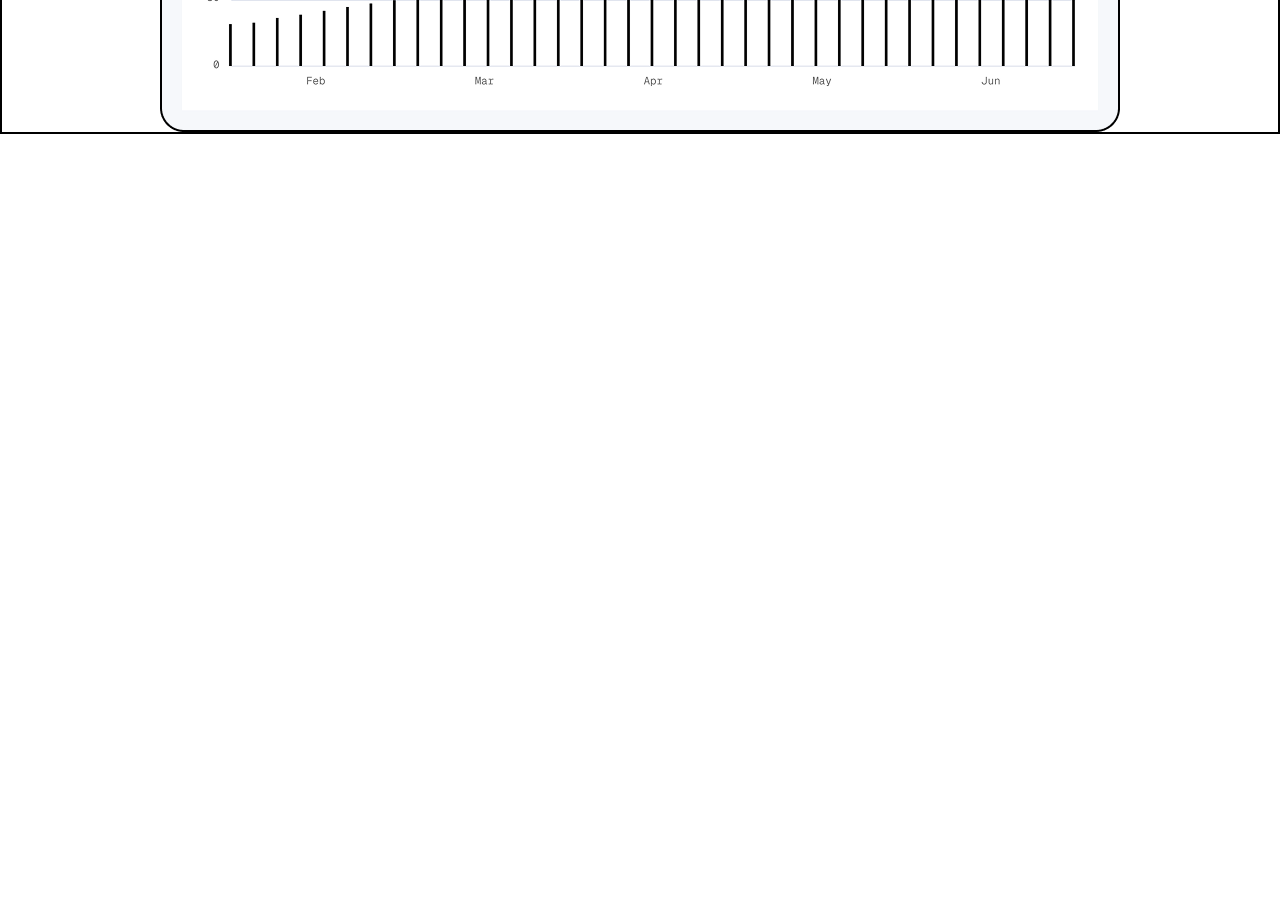
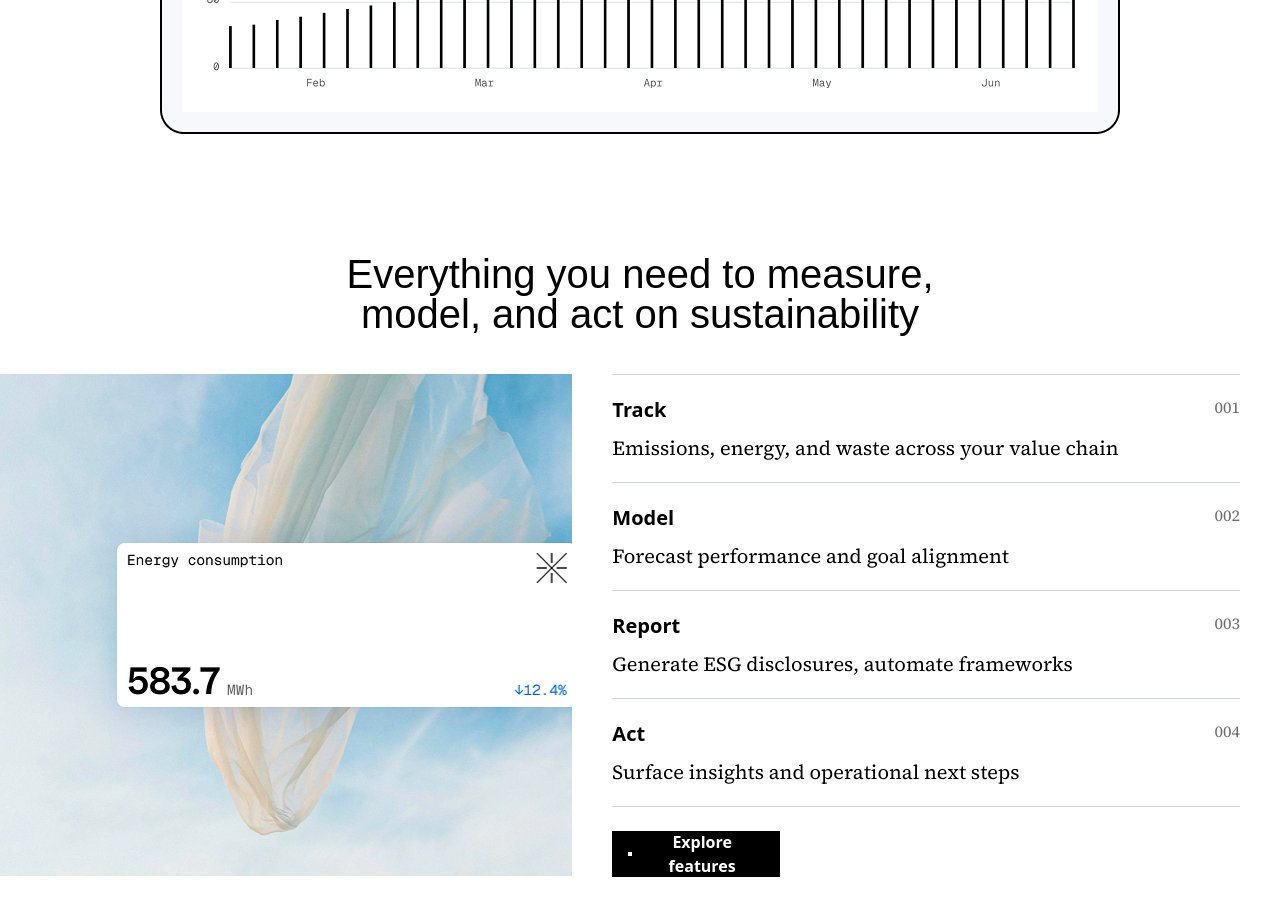
Before and after one commit to AndrewEl131/SaSS-Company, a Next.js app: page / in a window 1280 px wide. Shown: the part 940-1856 px from the top of the page. Built offline with nearby package versions, Linux system fonts and the light colour scheme; a web font is replaced by a local one.

Commit message:
Add Features Section

```diff
--- /dev/null
+++ b/app/HomeComponents/FeaturesMenu.tsx
@@ -0,0 +1,21 @@
+import React from "react";
+
+type MenuListProps = {
+    title: string;
+    number: string;
+    paragraph: string
+}
+
+export default function FeaturesMenu({title, number, paragraph}: MenuListProps) {
+  return (
+    <div className="w-full h-27 flex flex-col gap-2 py-5 border-b border-gray-300">
+      <div className="w-full flex justify-between">
+        <h1 className="text-[20px] font-semibold">{title}</h1>
+        <h1 className="text-[#6C6C6C] secondary-font">{number}</h1>
+      </div>
+      <h1 className="text-[20px] secondary-font">
+        {paragraph}
+      </h1>
+    </div>
+  );
+}
--- a/app/globals.css
+++ b/app/globals.css
@@ -28,6 +28,12 @@
   background-size: cover;
 }
 
+.content-image{
+  background-image: url("/assets/Image.png");
+  background-repeat: no-repeat;
+  background-size: cover;
+}
+
 /* --------------- FONTS --------------- */
 .secondary-font{
   font-family: "Source Serif 4", serif;
--- a/app/page.tsx
+++ b/app/page.tsx
@@ -1,25 +1,38 @@
 import Image from "next/image";
+import FeaturesMenu from "./HomeComponents/FeaturesMenu";
 
 export default function Home() {
   return (
     <main>
       <div className="w-full min-h-484 flex flex-col">
         {/* --------- Intro Section --------- */}
-        <div className="w-full h-[1074px] border-2 gradient-bg relative">
+        <div className="w-full h-[1074px] gradient-bg relative">
           <div className="mt-25 flex flex-col gap-10">
             <div>
-              <h1 className="text-7xl text-center flex flex-col secondary-font">Sustainability insights, <span className="primary-font">built for business</span></h1>
+              <h1 className="text-7xl text-center flex flex-col secondary-font">
+                Sustainability insights,{" "}
+                <span className="primary-font">built for business</span>
+              </h1>
             </div>
             <div>
-              <p className="text-[19px] text-center">Track impact, reduce emissions, and accelerate progress—with clarity and confidence.</p>
+              <p className="text-[19px] text-center">
+                Track impact, reduce emissions, and accelerate progress—with
+                clarity and confidence.
+              </p>
             </div>
             <div className="flex justify-center gap-5">
-              <button className="px-4 py-4 w-45 h-11.5 font-semibold bg-black text-white flex items-center gap-2" style={{wordSpacing: "6px"}}>
+              <button
+                className="px-4 py-4 w-45 h-11.5 font-semibold bg-black text-white flex items-center gap-2"
+                style={{ wordSpacing: "6px" }}
+              >
                 <div className="w-1 h-1 bg-white"></div>
                 <h1>Request a demo</h1>
               </button>
 
-              <button className="px-4 py-4 w-52 h-11.5 font-semibold bg-black text-white flex items-center gap-2" style={{wordSpacing: "6px"}}>
+              <button
+                className="px-4 py-4 w-52 h-11.5 font-semibold bg-black text-white flex items-center gap-2"
+                style={{ wordSpacing: "6px" }}
+              >
                 <div className="w-1 h-1 bg-white"></div>
                 <h1>Explore the platform</h1>
               </button>
@@ -27,6 +40,46 @@ export default function Home() {
           </div>
           <div className="w-[960px] h-[608px] absolute bottom-0 left-1/2 transform -translate-x-1/2 hero-image"></div>
         </div>
+
+        {/* --------- Features Section --------- */}
+        <div className="w-full h-[862px] flex flex-col items-center gap-10 py-30">
+          <h1 className="w-153 h-20 text-[40px] text-center font-medium primary-font leading-10">
+            Everything you need to measure, model, and act on sustainability
+          </h1>
+          <div className="w-full h-125.5 flex justify-center gap-10 pr-10">
+            <div className="w-173.25 h-full content-image"></div>
+            <div className="w-190 h-full border-t border-gray-300 ">
+              <FeaturesMenu
+                title="Track"
+                number="001"
+                paragraph="Emissions, energy, and waste across your value chain"
+              />
+              <FeaturesMenu
+                title="Model"
+                number="002"
+                paragraph="Forecast performance and goal alignment"
+              />
+              <FeaturesMenu
+                title="Report"
+                number="003"
+                paragraph="Generate ESG disclosures, automate frameworks"
+              />
+              <FeaturesMenu
+                title="Act"
+                number="004"
+                paragraph="Surface insights and operational next steps"
+              />
+
+              <button
+                className="px-4 py-4 w-42 h-11.5 mt-6 font-semibold bg-black text-white flex items-center gap-2"
+                style={{ wordSpacing: "6px" }}
+              >
+                <div className="w-1 h-1 bg-white"></div>
+                <h1>Explore features</h1>
+              </button>
+            </div>
+          </div>
+        </div>
       </div>
     </main>
   );
```
Also changed, not shown: public/assets/Image.png (added).
